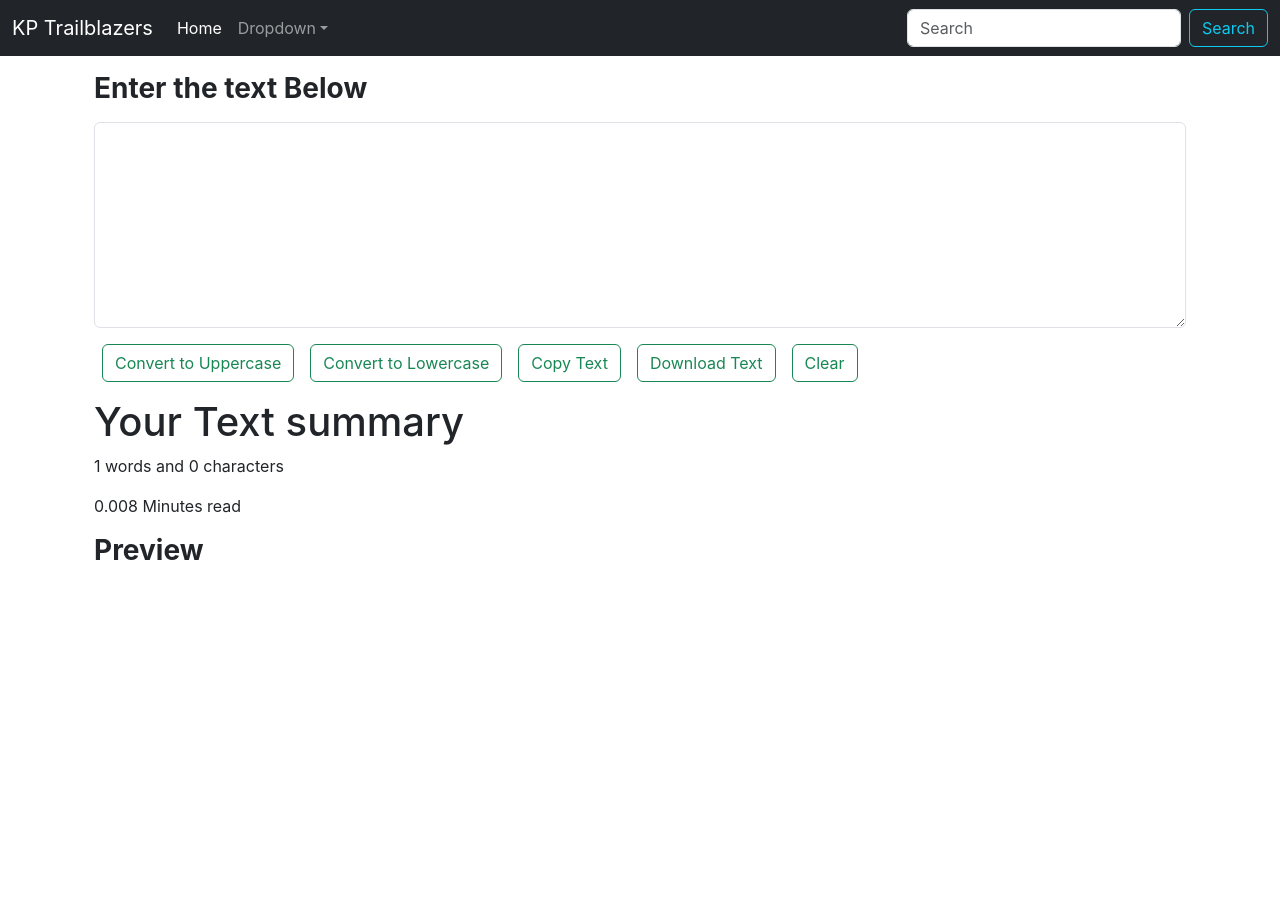
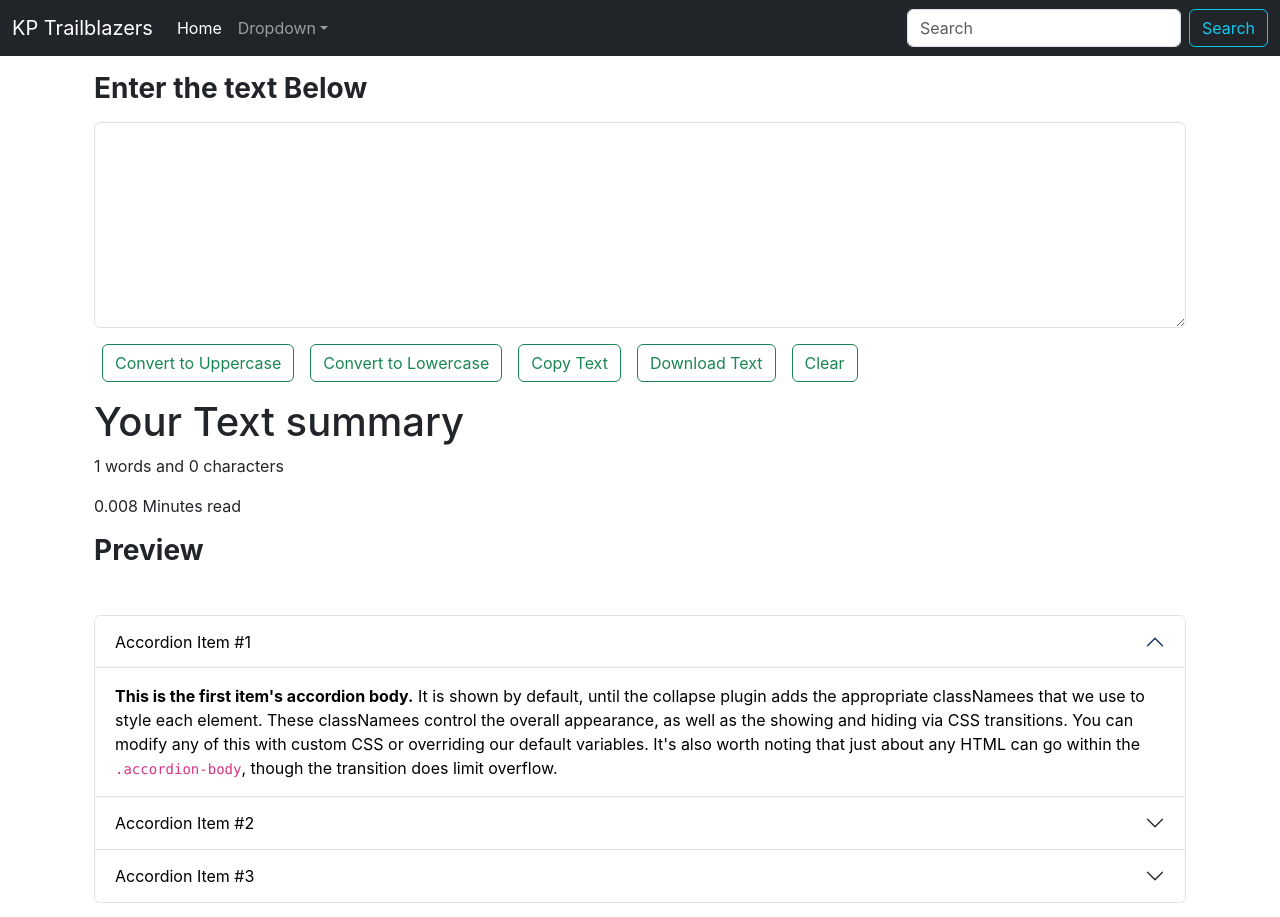
Before and after one commit to Krishnkp/React-JS-With-KP, a React (Create React App) app in the folder project-01-react/: page / in a window 1280 px wide. Shown: the top 917 px of the page. Before the commit the page ends 800 px from the top, so only its background shows below. Built offline with nearby package versions, Linux system fonts and the light colour scheme.

Commit message:
Creating Enable Dark Mode Button Using useState Hook

```diff
--- a/project-01-react/src/App.js
+++ b/project-01-react/src/App.js
@@ -1,4 +1,5 @@
 import "./App.css";
+import Abouts from "./componets/Abouts";
 import Navbar from "./componets/Navbar";
 import TextFrom from "./componets/TextFrom";
 
@@ -9,6 +10,9 @@ function App() {
       <div className="container my-3">
         <TextFrom textarea="Enter the text Below" />
       </div>
+      <div className="container my-5">
+        <Abouts/>
+      </div>
     </>
   );
 }
--- /dev/null
+++ b/project-01-react/src/componets/Abouts.js
@@ -0,0 +1,77 @@
+import React, {useState} from 'react'
+
+export default function Abouts() {
+
+    const [myStyle, setMyStyle] = useState({
+        color: "black",
+        backgroundColor: "white"
+    });
+
+    const [btnText, setBtnText] = useState("Enable Dark Mode");
+
+    const enableDarkMode = ()=>{
+        if(myStyle.color === "black"){
+            setMyStyle({
+                color: "white",
+                backgroundColor: "black"
+            })
+
+            setBtnText("Enable light Mode");
+
+        }else{
+            setMyStyle({
+                color: "black",
+                backgroundColor: "white"
+            })
+
+            setBtnText("Enable Dark Mode");
+
+        }
+    }
+
+  return (
+    <>
+    <div className='container'>
+        <div className="accordion" id="accordionExample">
+            <div className="accordion-item" style={myStyle}>
+                <h2 className="accordion-header">
+                <button className="accordion-button" style={myStyle} type="button" data-bs-toggle="collapse" data-bs-target="#collapseOne" aria-expanded="true" aria-controls="collapseOne">
+                    Accordion Item #1
+                </button>
+                </h2>
+                <div id="collapseOne" className="accordion-collapse collapse show" data-bs-parent="#accordionExample">
+                <div className="accordion-body">
+                    <strong>This is the first item's accordion body.</strong> It is shown by default, until the collapse plugin adds the appropriate classNamees that we use to style each element. These classNamees control the overall appearance, as well as the showing and hiding via CSS transitions. You can modify any of this with custom CSS or overriding our default variables. It's also worth noting that just about any HTML can go within the <code>.accordion-body</code>, though the transition does limit overflow.
+                </div>
+                </div>
+            </div>
+            <div className="accordion-item" style={myStyle}>
+                <h2 className="accordion-header">
+                <button className="accordion-button collapsed" style={myStyle} type="button" data-bs-toggle="collapse" data-bs-target="#collapseTwo" aria-expanded="false" aria-controls="collapseTwo">
+                    Accordion Item #2
+                </button>
+                </h2>
+                <div id="collapseTwo" className="accordion-collapse collapse" data-bs-parent="#accordionExample">
+                <div className="accordion-body">
+                    <strong>This is the second item's accordion body.</strong> It is hidden by default, until the collapse plugin adds the appropriate classNamees that we use to style each element. These classNamees control the overall appearance, as well as the showing and hiding via CSS transitions. You can modify any of this with custom CSS or overriding our default variables. It's also worth noting that just about any HTML can go within the <code>.accordion-body</code>, though the transition does limit overflow.
+                </div>
+                </div>
+            </div>
+            <div className="accordion-item" style={myStyle} >
+                <h2 className="accordion-header">
+                <button className="accordion-button collapsed" style={myStyle} type="button" data-bs-toggle="collapse" data-bs-target="#collapseThree" aria-expanded="false" aria-controls="collapseThree">
+                    Accordion Item #3
+                </button>
+                </h2>
+                <div id="collapseThree" className="accordion-collapse collapse" data-bs-parent="#accordionExample">
+                <div className="accordion-body">
+                    <strong>This is the third item's accordion body.</strong> It is hidden by default, until the collapse plugin adds the appropriate classNamees that we use to style each element. These classNamees control the overall appearance, as well as the showing and hiding via CSS transitions. You can modify any of this with custom CSS or overriding our default variables. It's also worth noting that just about any HTML can go within the <code>.accordion-body</code>, though the transition does limit overflow.
+                </div>
+                </div>
+            </div>
+        </div>
+        <button className="btn btn-outline-success my-3" onClick={enableDarkMode}>{btnText}</button>
+    </div>
+    </>
+  )
+}
```
